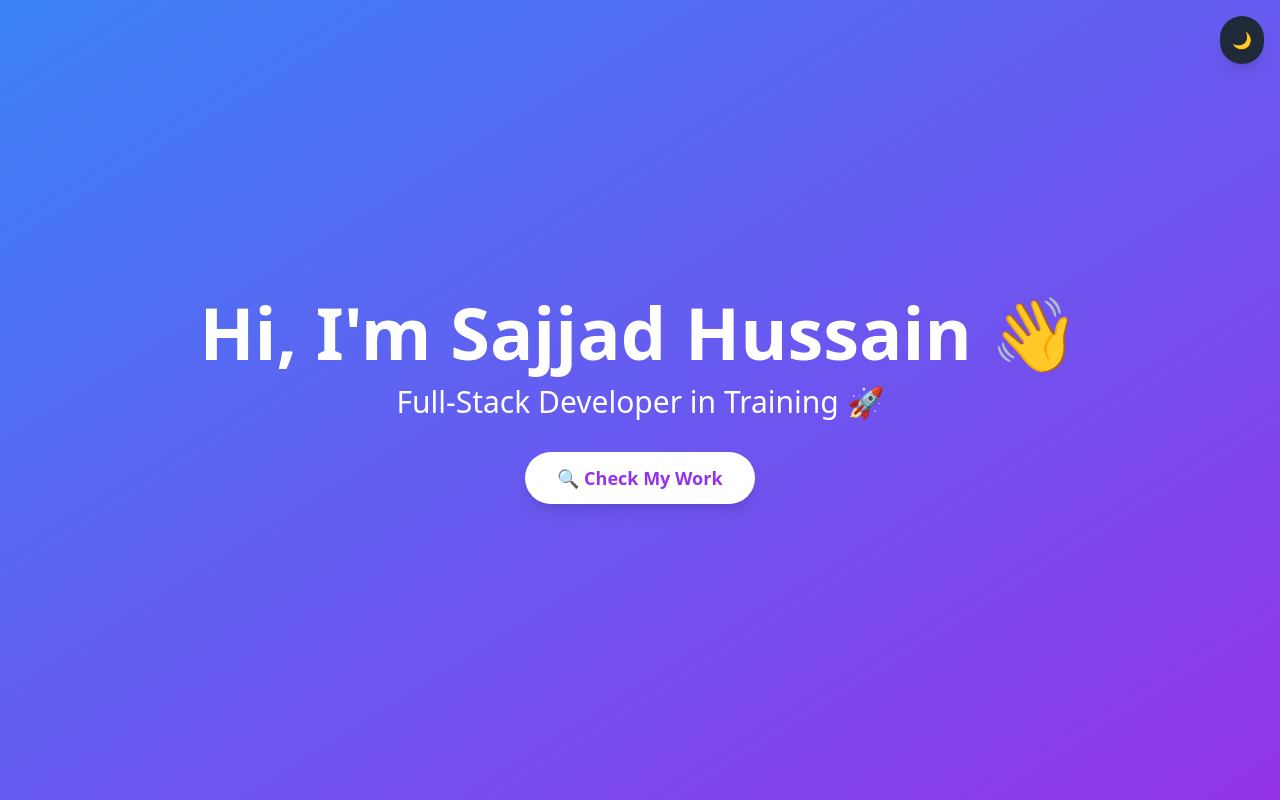
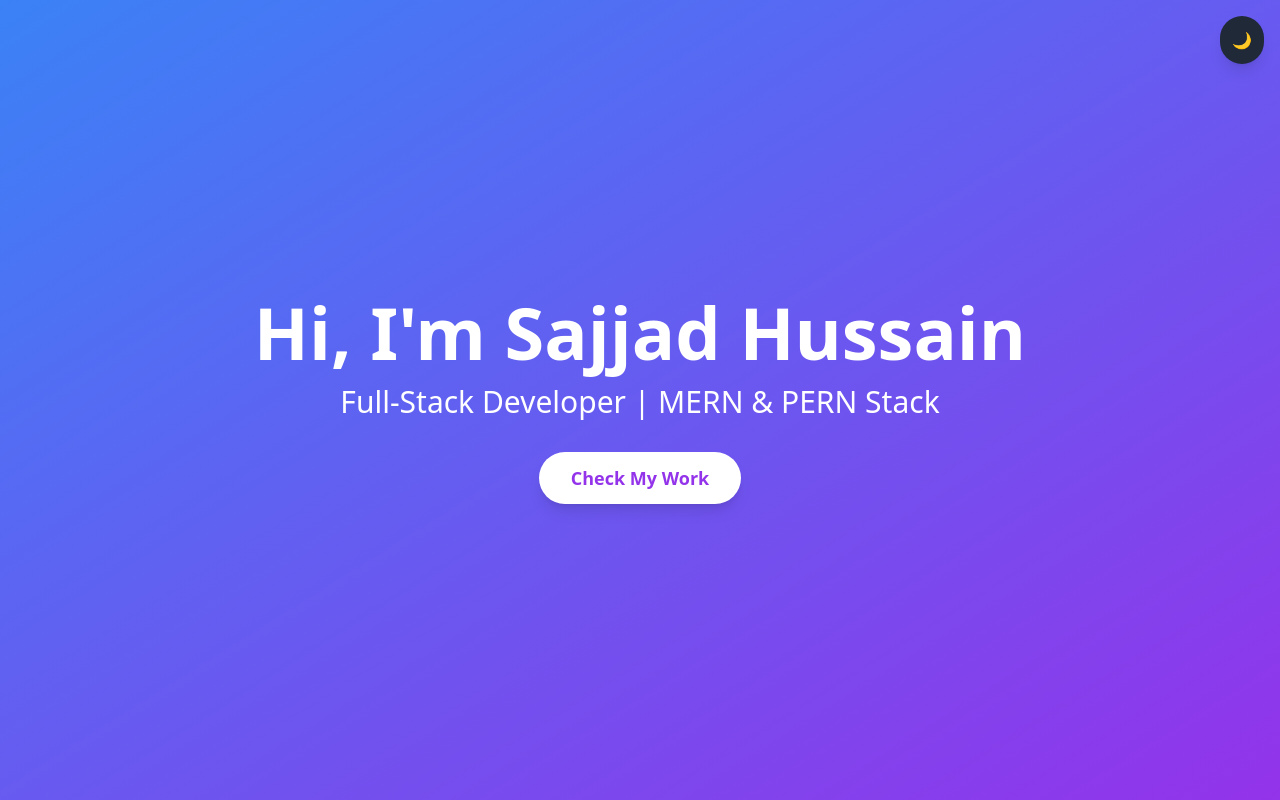
Before and after one commit to sajad-husain/portfolio-website, a React (Vite) app: page / in a window 1280 px wide. Shown: the top 800 px of the page. Built offline with nearby package versions, Linux system fonts and the light colour scheme.

Commit message:
Improved footer and her section

```diff
--- a/src/components/Footer.jsx
+++ b/src/components/Footer.jsx
@@ -3,10 +3,10 @@ function Footer() {
         <footer className="bg-gray-900 text-white py-8 px-4" role="contentinfo">
             <div className="container mx-auto text-center">
                 <p className="mb-2">
-                    © 2026 Sajjad Hussain | Built with ❤️ using React + Tailwind
+                    © 2026 Sajjad Hussain | Built with React + Tailwind CSS
                 </p>
                 <p className="text-sm text-gray-400">
-                    🚀 Always learning, always growing
+                    Always learning, always building
                 </p>
             </div>
         </footer>
--- a/src/components/Hero.jsx
+++ b/src/components/Hero.jsx
@@ -6,16 +6,16 @@ function Hero() {
         >
             <div className="text-center text-white">
                 <h1 className="text-5xl md:text-7xl font-bold mb-4 animate-fade-in">
-                    Hi, I'm Sajjad Hussain 👋
+                    Hi, I'm Sajjad Hussain
                 </h1>
                 <p className="text-2xl md:text-3xl mb-8">
-                    Full-Stack Developer in Training 🚀
+                    Full-Stack Developer | MERN &amp; PERN Stack
                 </p>
                 <a
                     href="#projects"
                     className="inline-block bg-white text-purple-600 font-bold py-3 px-8 rounded-full text-lg shadow-lg hover:shadow-2xl transition-all duration-300 hover:scale-105"
                 >
-                    🔍 Check My Work
+                    Check My Work
                 </a>
             </div>
         </section>
```
Also changed, not shown: 2 other files (tests, documents, lock files or other folders).
